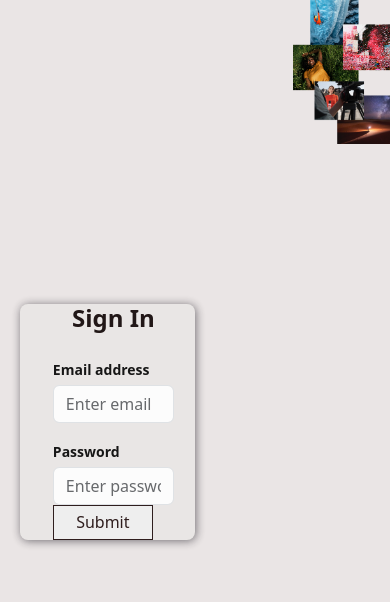
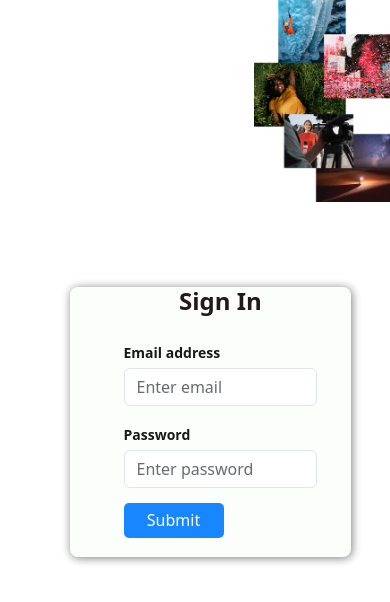
Before and after one commit to yogeshpawar1999/snippet, a React (Vite) app in the folder packages/frontend/: page /auth in a window 390 px wide. Shown: the top 602 px of the page. Built offline with nearby package versions, Linux system fonts and the light colour scheme; what @contentauth/react would draw is missing.

Commit message:
Added the responsivenesse

```diff
--- a/packages/frontend/src/App.css
+++ b/packages/frontend/src/App.css
@@ -5,7 +5,7 @@
 }
 
 .Auth-form-container {
-  margin-right: 33%;
+  margin-left: 10%;
   display: flex;
   justify-content: left;
   align-items: center;
@@ -95,12 +95,11 @@ label {
   background-color: #0056b3;
 }
 .sb-background {
-  background: #eae5e5 url("./Screens/hackathon.png") no-repeat right top / 45%;
+  background: white url("./Screens/hackathon.png") no-repeat right top / 75%;
   background-repeat: no-repeat;
   height: 25%;
-
   width: 100%;
-  background-size: 25%;
+  background-size: 35%;
 }
 button {
   height: 35px;
@@ -109,3 +108,35 @@ button {
   margin-bottom: 10%;
   /* padding-right: 50%; */
 }
+
+@media screen and (max-width: 768px) {
+  .Auth-form-container {
+    width: 80%;
+    margin-right: 10%;
+  }
+}
+
+/* Button Styles */
+.button-11 {
+  margin-top: 15px;
+  height: 35px;
+  justify-content: center;
+  align-items: center;
+  margin-bottom: 10%;
+  /* padding-right: 50%; */
+  background-color: #007bff;
+  color: #fff;
+  border: none;
+  border-radius: 5px;
+  cursor: pointer;
+}
+
+.button-11:hover {
+  background-color: lightgray;
+  color: black;
+}
+
+/* .button-11:active {
+  background-color: lightgrey;
+  color: black;
+} */
```
